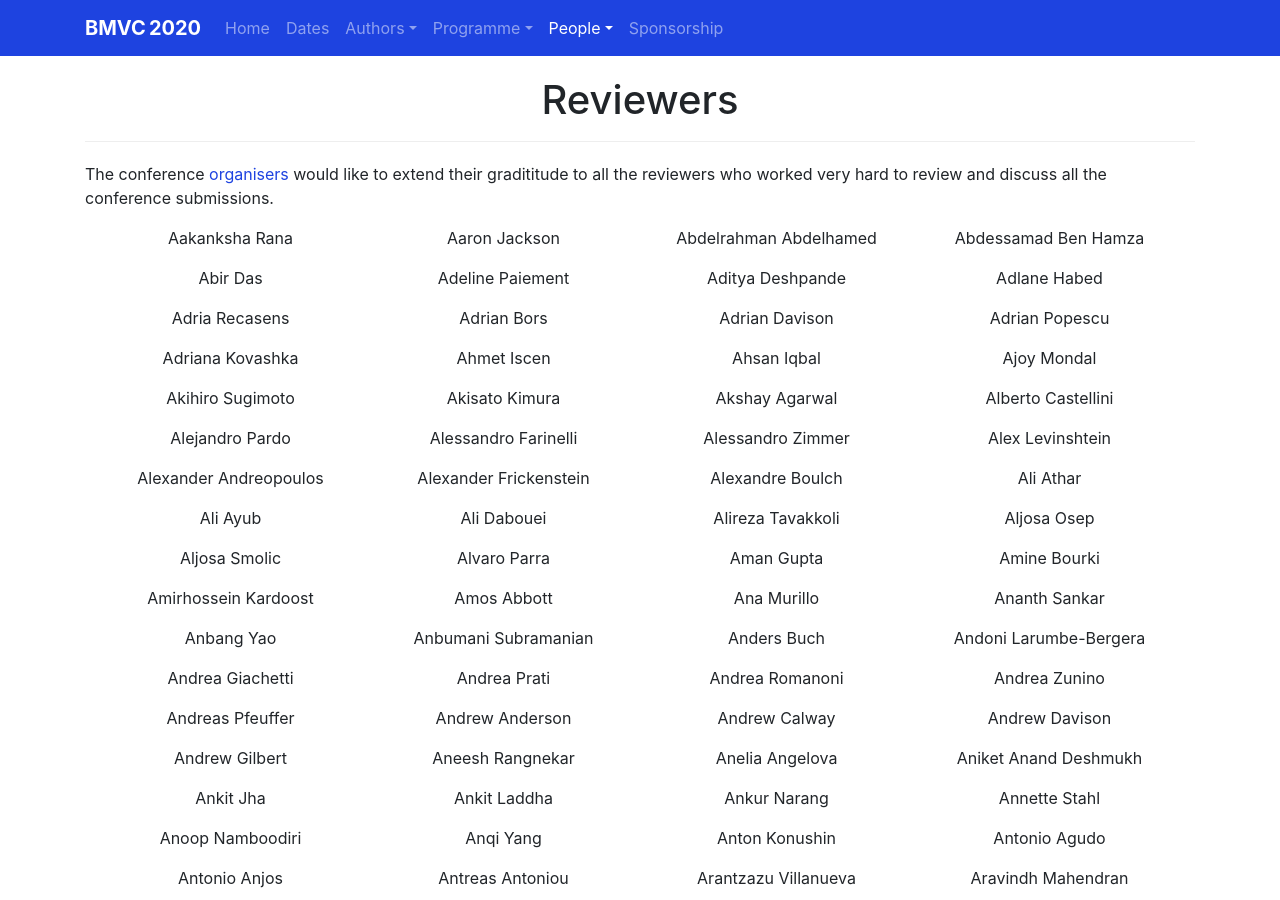
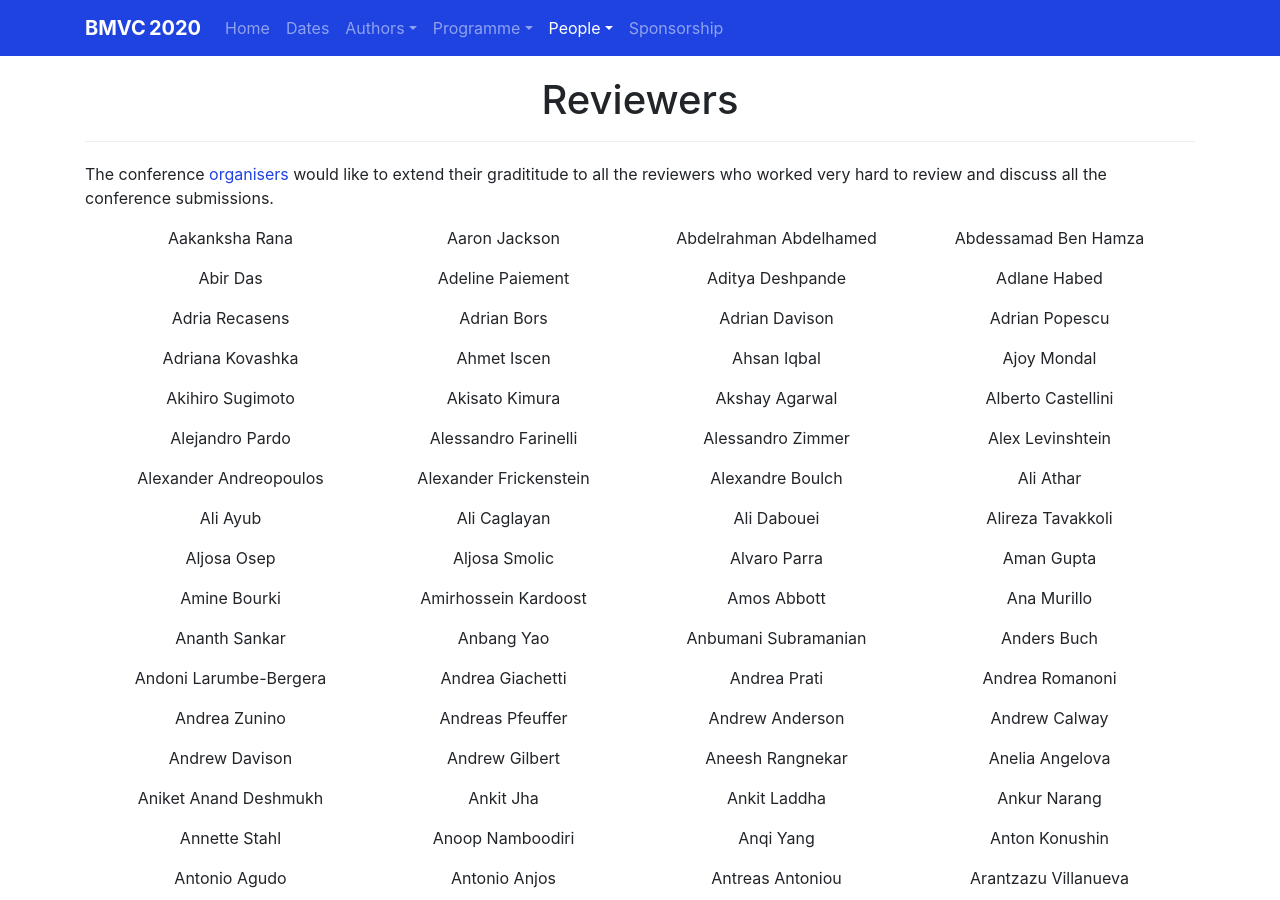
Before and after one commit to BritishMachineVisionAssociation/BMVC2021, a Jekyll site: the page built from people/reviewer.md, in a window 1280 px wide and 900 px high. Built offline with Jekyll 4.4.1, drawn with Linux system fonts in a browser that asks for light colours; nearby versions of some CDN libraries.

Commit message:
Updating icon and a missing reviewer.

```diff
--- a/_data/people.yml
+++ b/_data/people.yml
@@ -162,6 +162,7 @@ reviewers:
   - name: "Alexandre Boulch"
   - name: "Ali Athar"
   - name: "Ali Ayub"
+  - name: "Ali Caglayan"
   - name: "Ali Dabouei"
   - name: "Alireza Tavakkoli"
   - name: "Aljosa Osep"
```
Also changed, not shown: assets/favicon.ico.
